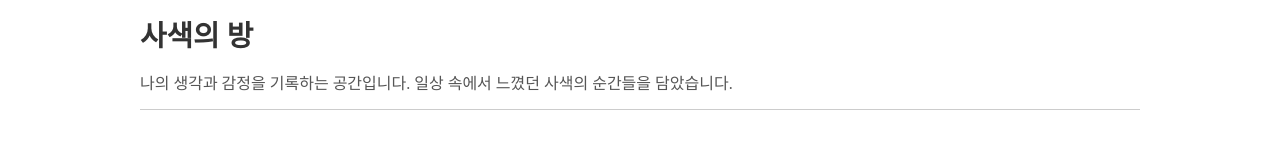
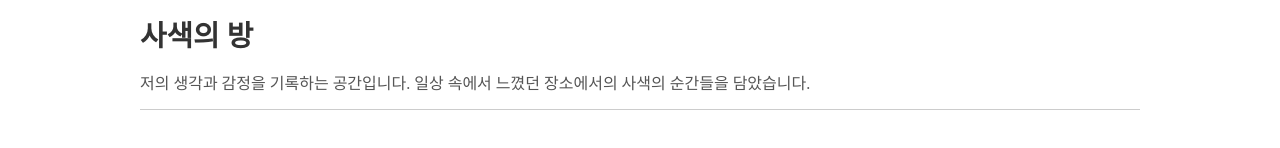
Before and after one commit to sypcodet/sypcodet.github.io, a plain HTML site: page thinking.html in a window 1280 px wide. Shown: the part 200-348 px from the top of the page. Drawn offline with Linux system fonts and the light colour scheme.

Commit message:
Update thinking.html

```diff
--- a/thinking.html
+++ b/thinking.html
@@ -110,7 +110,7 @@
   <section class="intro">
     <h2>사색의 방</h2>
     <p class="description">
-      나의 생각과 감정을 기록하는 공간입니다. 일상 속에서 느꼈던 사색의 순간들을 담았습니다.
+      저의 생각과 감정을 기록하는 공간입니다. 일상 속에서 느꼈던 장소에서의 사색의 순간들을 담았습니다.
     </p>
   </section>
 
@@ -150,4 +150,5 @@
 </main>
 
 </body>
+
 </html>
```
